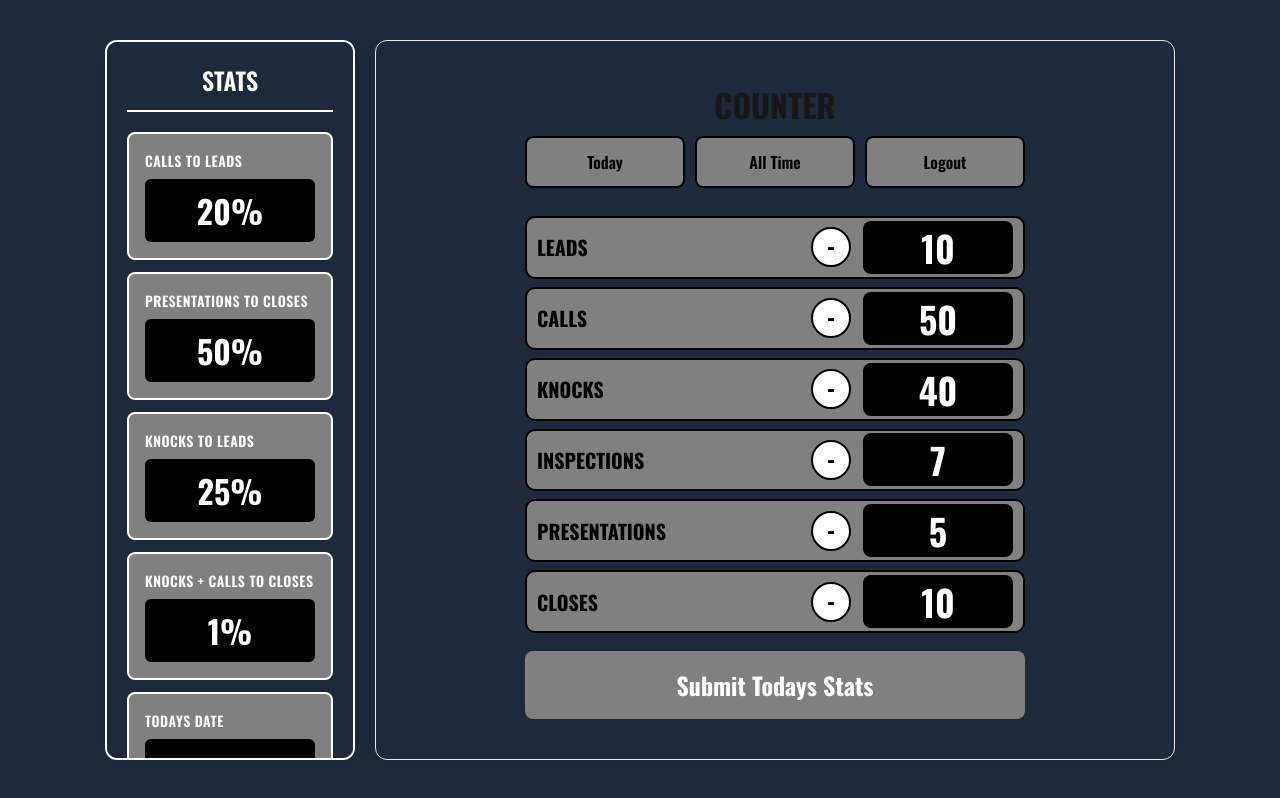
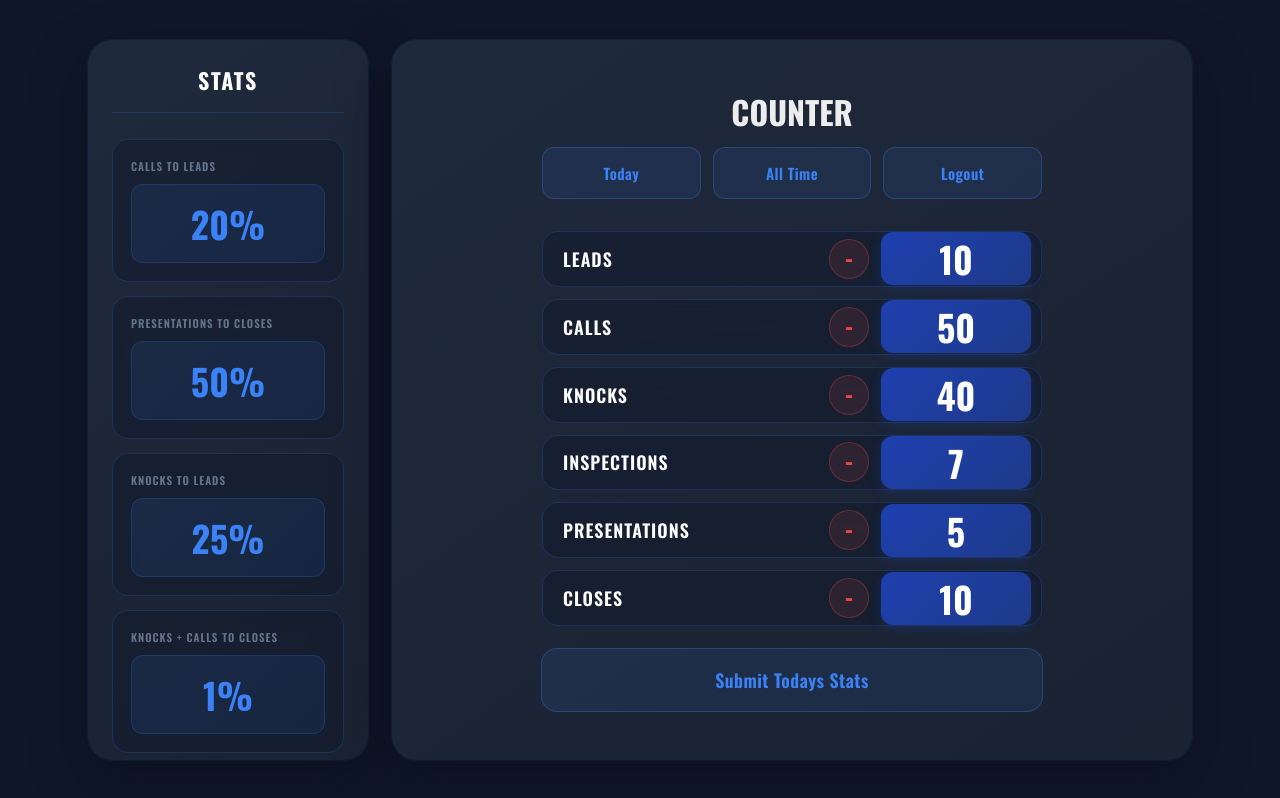
Before and after one commit to EthanDCR/rm-counter, a Next.js app: page / in a window 1280 px wide. Built offline with nearby package versions, Linux system fonts and the light colour scheme; sample sign-in values are in the browser's storage.

Commit message:
ui changes

```diff
--- a/app/globals.css
+++ b/app/globals.css
@@ -1,11 +1,17 @@
 :root {
-  --background: #1e293b;
-  --foreground: #171717;
+  --background: #0f172a;
+  --foreground: #ededed;
+  --card-bg: #1e293b;
+  --accent: #3b82f6;
+  --accent-hover: #2563eb;
+  --text-primary: #ffffff;
+  --text-secondary: #64748b;
+  --border-subtle: rgba(59, 130, 246, 0.2);
 }
 
 @media (prefers-color-scheme: dark) {
   :root {
-    --background: #1e293b;
+    --background: #0f172a;
     --foreground: #ededed;
   }
 }
@@ -18,7 +24,7 @@ body {
 
 body {
   color: var(--foreground);
-  background: #1e293b;
+  background: #0f172a;
   font-family: Arial, Helvetica, sans-serif;
   -webkit-font-smoothing: antialiased;
   -moz-osx-font-smoothing: grayscale;
--- a/app/page.module.css
+++ b/app/page.module.css
@@ -1,25 +1,16 @@
 .page {
-  --background: #1e293b;
-  --foreground: #fff;
-
-  --text-primary: #000;
-  --text-secondary: #666;
-
-  --button-primary-hover: #333;
-  --button-secondary-hover: #f9f9f9;
-  --button-secondary-border: #e8e8e8;
-
   display: flex;
   height: 100vh;
   align-items: center;
   justify-content: center;
   font-family: var(--font-oswald);
-  background-color: #1e293b;
+  background-color: #0f172a;
   overflow: hidden;
+  gap: 24px;
 }
 
 .main {
-  gap: 8px;
+  gap: 12px;
   display: flex;
   height: 90vh;
   width: 100%;
@@ -27,12 +18,14 @@
   flex-direction: column;
   align-items: center;
   justify-content: center;
-  background-color: #1e293b;
-  padding: 40px 60px;
-  border-radius: 12px;
-  box-shadow: 0 4px 20px rgba(0, 0, 0, 0.08);
-  border: 1px solid #e8e8e8;
-  overflow: hidden;
+  background: linear-gradient(145deg, #1e293b 0%, #1a2332 100%);
+  padding: 48px 60px;
+  border-radius: 24px;
+  box-shadow:
+    0 20px 60px rgba(0, 0, 0, 0.3),
+    0 0 0 1px rgba(59, 130, 246, 0.1);
+  overflow-y: auto;
+  overflow-x: hidden;
 }
 
 .intro {
@@ -151,22 +144,27 @@ a.secondary {
   align-items: center;
   justify-content: space-between;
   display: flex;
-  background-color: grey;
-  border: 2px solid #000;
-  border-radius: 10px;
+  background: rgba(15, 23, 42, 0.4);
+  border: 1px solid rgba(59, 130, 246, 0.2);
+  border-radius: 16px;
   width: 500px;
   height: 80px;
   transition: all 0.3s;
+  backdrop-filter: blur(10px);
 }
 
 .counter:hover {
-  box-shadow: 0 4px 12px rgba(0, 0, 0, 0.1);
+  border-color: rgba(59, 130, 246, 0.4);
+  box-shadow: 0 8px 24px rgba(59, 130, 246, 0.15);
+  transform: translateY(-2px);
 }
 
 .counter h1 {
-  margin-left: 10px;
-  color: #000;
-  font-size: 20px;
+  margin-left: 20px;
+  color: #ffffff;
+  font-size: 18px;
+  font-weight: 600;
+  letter-spacing: 1px;
 }
 
 .counterRight {
@@ -175,18 +173,21 @@ a.secondary {
   margin-right: 10px;
   height: 80%;
   width: 150px;
-  background-color: #000;
+  background: linear-gradient(135deg, #1e40af 0%, #1e3a8a 100%);
   color: #fff;
-  border-radius: 8px;
+  border-radius: 12px;
   display: flex;
   justify-content: center;
   align-items: center;
   cursor: pointer;
-  transition: background-color 0.3s;
+  transition: all 0.3s;
+  box-shadow: 0 4px 12px rgba(30, 64, 175, 0.3);
 }
 
 .counterRight:hover {
-  background-color: #333;
+  background: linear-gradient(135deg, #2563eb 0%, #1e40af 100%);
+  box-shadow: 0 6px 20px rgba(37, 99, 235, 0.4);
+  transform: scale(1.02);
 }
 
 .counterControls {
@@ -199,9 +200,9 @@ a.secondary {
   width: 40px;
   height: 40px;
   border-radius: 50%;
-  border: 2px solid #000;
-  background-color: #fff;
-  color: #000;
+  border: 1px solid rgba(239, 68, 68, 0.3);
+  background-color: rgba(239, 68, 68, 0.1);
+  color: #ef4444;
   font-size: 24px;
   font-weight: bold;
   cursor: pointer;
@@ -214,36 +215,41 @@ a.secondary {
 }
 
 .decrementBtn:hover {
-  background-color: #000;
+  background-color: #ef4444;
+  border-color: #ef4444;
   color: #fff;
   transform: scale(1.1);
+  box-shadow: 0 4px 12px rgba(239, 68, 68, 0.4);
 }
 
 .buttons {
   margin-bottom: 20px;
   width: 500px;
   display: flex;
-  gap: 10px;
+  gap: 12px;
 }
 
 .buttons button {
-
   font-family: var(--font-oswald);
   flex: 1;
-  padding: 12px;
-  font-size: 16px;
+  padding: 14px;
+  font-size: 15px;
   font-weight: 600;
   cursor: pointer;
-  border: 2px solid #000;
-  border-radius: 8px;
-  background-color: grey;
-  color: #000;
+  border: 1px solid rgba(59, 130, 246, 0.3);
+  border-radius: 12px;
+  background: rgba(59, 130, 246, 0.1);
+  color: #3b82f6;
   transition: all 0.3s;
+  letter-spacing: 0.5px;
 }
 
 .buttons button:hover {
-  background-color: #000;
+  background: linear-gradient(135deg, #3b82f6 0%, #2563eb 100%);
+  border-color: #3b82f6;
   color: #fff;
+  box-shadow: 0 4px 12px rgba(59, 130, 246, 0.3);
+  transform: translateY(-2px);
 }
 
 .submitContainer {
@@ -252,22 +258,33 @@ a.secondary {
   flex-direction: column;
   align-items: center;
   margin-top: 10px;
-  background-color: grey;
+  background: rgba(59, 130, 246, 0.1);
+  border: 1px solid rgba(59, 130, 246, 0.3);
   user-select: none;
   cursor: pointer;
-  transition: background-color 0.3s;
-  border-radius: 8px;
+  transition: all 0.3s;
+  border-radius: 16px;
 }
 
 .submitContainer h2 {
-  font-size: 24px;
-  padding: 16px;
+  font-size: 18px;
+  padding: 18px;
   width: 500px;
-  color: #fff;
+  color: #3b82f6;
   margin: 0;
   text-align: center;
+  font-weight: 600;
+  letter-spacing: 0.5px;
 }
 
 .submitContainer:hover {
-  background-color: #333;
+  background: linear-gradient(135deg, #3b82f6 0%, #2563eb 100%);
+  border-color: #3b82f6;
+  color: #fff;
+  box-shadow: 0 4px 12px rgba(59, 130, 246, 0.3);
+  transform: translateY(-2px);
 }
+
+.submitContainer:hover h2 {
+  color: #fff;
+}
--- a/app/stats/Stats.js
+++ b/app/stats/Stats.js
@@ -64,7 +64,6 @@ export default function Stats({ viewMode }) {
         </div>
 
         <div className={styles.statCard}>
-          <div className={styles.statLabel}>Todays Date</div>
           <div className={styles.statValue}>{new Date().toDateString().slice(0, -4)}</div>
         </div>
 
--- a/app/stats/stats.module.css
+++ b/app/stats/stats.module.css
@@ -1,59 +1,76 @@
 .statsContainer {
   display: flex;
   flex-direction: column;
-  gap: 12px;
-  padding: 20px;
-  background-color: #1e293b;
-  border-radius: 12px;
-  border: 2px solid #fff;
-  box-shadow: 0 4px 20px rgba(0, 0, 0, 0.08);
-  width: 250px;
+  gap: 14px;
+  padding: 24px;
+  background: linear-gradient(145deg, #1e293b 0%, #1a2332 100%);
+  border-radius: 24px;
+  border: none;
+  box-shadow:
+    0 20px 60px rgba(0, 0, 0, 0.3),
+    0 0 0 1px rgba(59, 130, 246, 0.1);
+  width: 280px;
   height: 90vh;
   overflow-y: auto;
-  margin-right: 20px;
+}
+
+/* Hide scrollbar for Chrome, Safari and Opera */
+.statsContainer::-webkit-scrollbar {
+  display: none;
+}
+
+/* Hide scrollbar for IE, Edge and Firefox */
+.statsContainer {
+  -ms-overflow-style: none;  /* IE and Edge */
+  scrollbar-width: none;  /* Firefox */
 }
 
 .statsTitle {
-  font-size: 24px;
-  font-weight: 600;
+  font-size: 22px;
+  font-weight: 700;
   text-align: center;
-  margin: 0 0 8px 0;
-  padding-bottom: 12px;
-  border-bottom: 2px solid #fff;
+  margin: 0 0 12px 0;
+  padding-bottom: 16px;
+  border-bottom: 1px solid rgba(59, 130, 246, 0.2);
   color: #fff;
+  letter-spacing: 1.5px;
 }
 
 .statCard {
   display: flex;
   flex-direction: column;
-  gap: 8px;
-  padding: 16px;
-  background-color: grey;
-  border: 2px solid #fff;
-  border-radius: 8px;
+  gap: 10px;
+  padding: 18px;
+  background: rgba(15, 23, 42, 0.4);
+  border: 1px solid rgba(59, 130, 246, 0.2);
+  border-radius: 16px;
   transition: all 0.3s;
+  backdrop-filter: blur(10px);
 }
 
 .statCard:hover {
-  box-shadow: 0 4px 12px rgba(0, 0, 0, 0.1);
+  border-color: rgba(59, 130, 246, 0.4);
+  box-shadow: 0 8px 24px rgba(59, 130, 246, 0.15);
+  transform: translateY(-2px);
 }
 
 .statLabel {
-  font-size: 14px;
+  font-size: 11px;
   font-weight: 600;
-  color: #fff;
+  color: #64748b;
   text-transform: uppercase;
-  letter-spacing: 0.5px;
+  letter-spacing: 1px;
 }
 
 .statValue {
-  font-size: 32px;
+  font-size: 36px;
   font-weight: bold;
-  color: #fff;
+  color: #3b82f6;
   text-align: center;
-  background-color: black;
-  padding: 8px;
-  border-radius: 6px;
+  background: linear-gradient(135deg, rgba(59, 130, 246, 0.1) 0%, rgba(37, 99, 235, 0.1) 100%);
+  padding: 12px;
+  border-radius: 12px;
+  border: 1px solid rgba(59, 130, 246, 0.2);
 }
 
 
```
